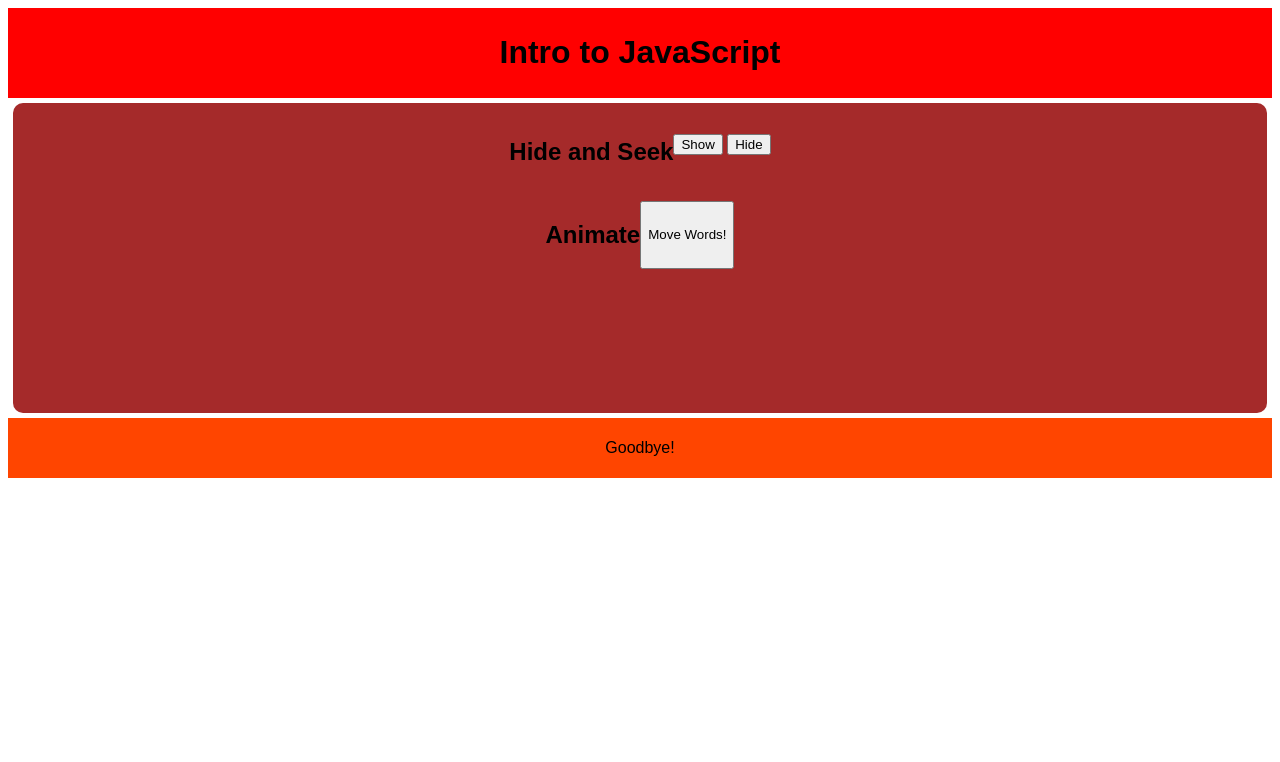
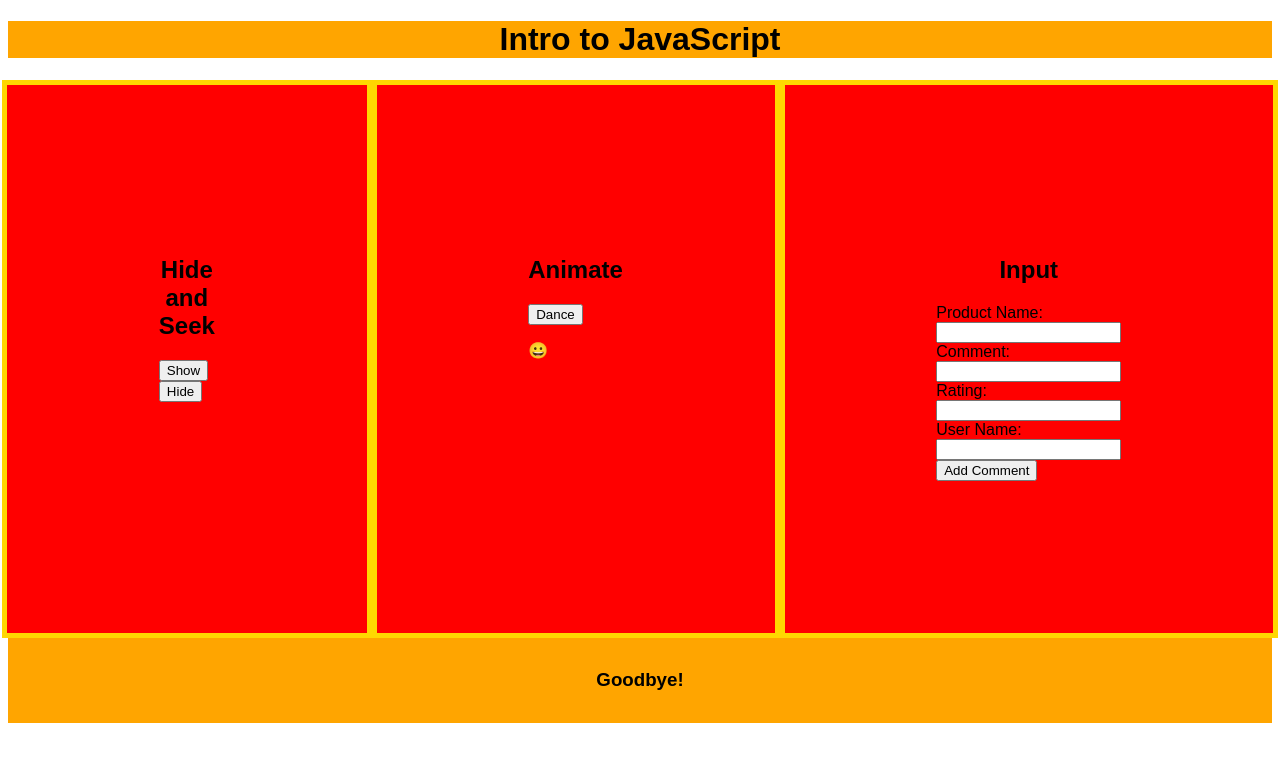
Before and after one commit to StaceyJefferson22/staceyjefferson22.github.io, a plain HTML site: page assignment6/index.html in a window 1280 px wide. Drawn offline with Linux system fonts and the light colour scheme.

Commit message:
Assignment 6

```diff
--- a/assignment6/index.html
+++ b/assignment6/index.html
@@ -12,28 +12,49 @@
         </header>
 
         <main id ="main-content">
-            <section class="box1">
+
                 <div class="flex-container">
-                    <h2>Hide and Seek</h2>
-
-                    <p>
+                    <div id ="box-1">
+                        <h2>Hide and Seek</h2>
                         <button id="button-show">Show</button>
                         <button id="button-hide">Hide</button>
-                        <img id="bush" src="pictures/bush.jpg" class="hide">
-                     </p>
+                        <img id="bush" src="../../pictures/intobush.jpg" class="hide">
+                    </div>
+
+                    <div id ="box-2">
+                        <h2>Animate</h2>
+                        <button id="button-dance">Dance</button>
+                        <p id="heart">&#128512;</p>
+                     </div>
+
+                     <div id="box-3">
+                        <h2>Input</h2>
+                        <li>
+                            <label for="product">Product Name: </label>
+                            <input type="input" id="product" class="output">
+                        </li>
+                        <li>
+                            <label for="comment">Comment: </label>
+                            <input type="input" id="comment" class="output">
+                        </li>
+                        <li>
+                            <label for="rate">Rating: </label>
+                            <input type="number-input" id="rating" class="output" min="1" max="5">
+                        </li>
+                        <li>
+                            <label for="username">User Name: </label>
+                            <input type="input" id="username" class="output">
+                        </li>
+                        <button id="button-comment">Add Comment</button>
+                        <div id="comments">
+
+                        </div>
+                     </div>
                 </div>
-            </section>
-             <section class ="box2">
-                <div class="flex-container">
-                    <h2>Animate</h2>
-
-                    <button id="button-move">Move Words!</button>
-                </div>
-                </section>
         </main>
 
-        <footer id ="main-footer">
-            <p>Goodbye!</p>
+        <footer id="main-footer">
+            <h3>Goodbye!</h3>
         </footer>
     </body>
 </html>
--- a/assignment6/script.js
+++ b/assignment6/script.js
@@ -1,3 +1,4 @@
+
 const showBush = () => {
     document.getElementById("bush").classList.remove("hide");
 }
@@ -6,8 +7,39 @@ const hideBush = () => {
     document.getElementById("bush").classList.add("hide");
 }
 
+const makeDance = () => {
+    document.getElementById("heart").classList.add("dance");
+}
+
+
+const commentStuff = () => {
+    const addComment = document.getElementById("comments");
+
+    const commentP = document.createElement("p");
+    const commentHead = document.createElement("h3");
+
+    commentHead.appendChild(document.createTextNode(document.getElementById("product").value));
+
+    commentP.appendChild(document.createTextNode(document.getElementById("rating").value +"/5 stars "));
+    commentP.appendChild(document.createTextNode(document.getElementById("comment").value));
+    commentP.appendChild(document.createElement("br")); //comments did nit work until I typed this in
+    commentP.appendChild(document.createTextNode("by " + document.getElementById("username").value));
+
+    addComment.appendChild(commentHead);
+    addComment.appendChild(commentP);
+
+
+    document.getElementById("product").value = "";
+    document.getElementById("comment").value = "";
+    document.getElementById("rating").value = "";
+    document.getElementById("username").value = "";
+}
+
 window.onload = () => {
     //get button, tie function to clickage
     document.getElementById("button-show").onclick = showBush;
     document.getElementById("button-hide").onclick = hideBush;
+    document.getElementById("button-dance").onclick = makeDance;
+    document.getElementById("button-comment").onclick = commentStuff;
+
 }
--- a/assignment6/styles.css
+++ b/assignment6/styles.css
@@ -1,10 +1,11 @@
+
 /* Structure */
 
 body{
     font-family: Arial, Helvetica, sans-serif;
 }
 
-#main-header,
+/*#main-header,
 #main-footer {
     margin: auto;
     width: auto;
@@ -14,56 +15,104 @@ body{
 
 #main-header{
     background-color: red;
-}
+} */
 
-#main-content{
+/* #main-content{
     padding: 5px;
-    height: 300px;
+    height: 600px;
     margin: 5px;
     border-radius: 10px;
     background-color: brown;
+} */
+
+#main-footer{
+    background-color:orange;
+    text-align: center;
+    padding:1%;
 }
 
-#main-footer{
-    background-color:orangered;
-}
-
-.box1{
-    border-radius: 10px;
-    padding: 5px;
-    margin: 5px;
-}
-
-.box2{
-    border-radius: 10px;
-    padding: 5px;
-    margin: 5px;
-}
 
 /* images */
 #bush{
     height: 200px;
-    width: 200px;
-}
-
-/* typography */
-h2{
-    text-align: center;
+    width: 300px;
 }
 
 .hide {
     display: none;
 }
 
+/* typography */
+h1 {
+    text-align: center;
+    background-color: orange;
+}
+
+h2{
+    text-align: center;
+}
+
+li{
+    list-style-type: none;
+    list-style: none;
+}
+
+/* div class */
+.flex-container{
+    display: flex;
+    flex-direction: row;
+    justify-content: center;
+    height: 100%;
+    width: 100%;
+}
+.flex-container > div {
+    padding: 12%;
+    border: 5px solid gold;
+    background-color: red;
+}
+.flex-container > div h2 {
+    text-align: center;
+}
+
+/* Animation */
+
+.dance{
+    position: relative;
+    animation-name: animate;
+    animation-duration: 3s;
+    animation-iteration-count: 5;
+}
+
+/* make animation jump */
+@keyframes animate{
+    0%{
+        transform: none;
+    }
+    33%{
+        transform:rotate(45deg);
+    }
+    66%{
+        transform:rotate(90deg);
+    }
+    100%{
+        transform: none;
+    }
+}
+
+/* comment IDs */
+#comments {
+    background-color: green;
+}
+#comments h3{
+    color: green;
+    background-color: yellowgreen;
+    text-align: left
+}
 
 
-/* Larger Resolution */
-
-@media only screen and (min-width: 768px) {
-    .flex-container
-    {
+@media only screen and (max-width: 1000px) {
+    .flex-container{
         display: flex;
-        flex-wrap: wrap;
-        justify-content: center;
+        flex-direction: column;
     }
 }
```
Also changed, not shown: home/index.html (+1 -1 lines), pictures/assignment6.jpg (added), pictures/bushhide.jpg (added), pictures/intobush.jpg (added).
